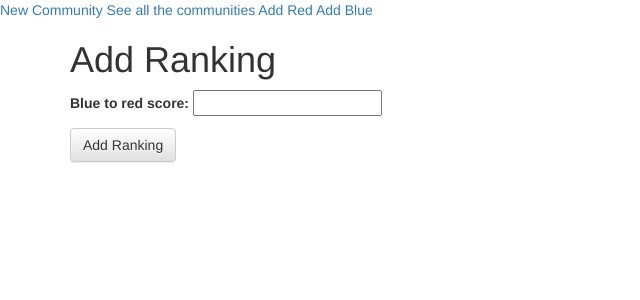
After one commit to lmarianarp19/myMatchingApp, a Django app: page /new_ranking/8/8/ in a window 1280 px wide. The commit adds this page. Shown: the top 300 px of the page, without its empty margins (0-640 px from the left). Run offline with Django 3.2, Linux system fonts and the light colour scheme; some libraries are stand-ins or nearby versions.

Commit message:
Blue can add ranking for red

```diff
--- a/myMatchingApp/match/forms.py
+++ b/myMatchingApp/match/forms.py
@@ -1,6 +1,6 @@
 from django import forms
 
-from .models import Community, Blue, Red
+from .models import Community, Blue, Red, Ranking
 
 from django.core.exceptions import ValidationError
 
@@ -30,6 +30,15 @@ class BlueForm(forms.ModelForm):
         fields = ('name', 'community')
         # exclude = ('Pairing',)
 
+
+class RankingBlueForm(forms.ModelForm):
+    class Meta:
+        model = Ranking
+        fields = ['blue_to_red_score']
+    # blue_to_red_score = forms.IntegerField()
+    # blue = forms.IntegerField(widget=forms.HiddenInput())
+    # red = forms.IntegerField(widget=forms.HiddenInput())
+    # TODO tal vez poner el clean
 # class BlueForm(forms.Form):
 #
 #     # class Meta:
--- a/myMatchingApp/match/models.py
+++ b/myMatchingApp/match/models.py
@@ -34,10 +34,10 @@ class Blue(models.Model):
         return self.name
 
 class Ranking(models.Model):
-    red_score = models.IntegerField()
-    blue_score = models.IntegerField()
+    red_to_blue_score = models.IntegerField(null=True)
+    blue_to_red_score = models.IntegerField(null=True)
     red = models.ForeignKey('Red', on_delete=models.CASCADE)
-    blue = models.ForeignKey('Blue', on_delete=models.CASCADE)
+    blue = models.ForeignKey('Blue', on_delete=models.CASCADE )
 
 class Pairing(models.Model):
     matching = models.ForeignKey('Matching', on_delete=models.CASCADE)
--- a/myMatchingApp/match/templates/match/blue_details.html
+++ b/myMatchingApp/match/templates/match/blue_details.html
@@ -6,7 +6,7 @@
   <ul>
     <p> This are the red elements in {{community}}</p>
     {% for red in reds %}
-    <li>{{red}}</li>
+    <li><a href="{% url 'new_ranking_blue' blue_id red.pk%}" ><span> {{red}} </span></a></li>
     {% endfor %}
   </ul>
   {% endblock %}
--- /dev/null
+++ b/myMatchingApp/match/templates/match/new_ranking_blue.html
@@ -0,0 +1,9 @@
+{% extends 'match/base.html' %}
+
+{% block content %}
+    <h1>Add Ranking</h1>
+    <form method="POST" class="post-form">{% csrf_token %}
+        {{ form.as_p }}
+        <button type="submit" class="save btn btn-default">Add Ranking</button>
+    </form>
+{% endblock %}
--- a/myMatchingApp/match/urls.py
+++ b/myMatchingApp/match/urls.py
@@ -15,4 +15,6 @@ urlpatterns = [
     path('community/<int:pk>/', views.community_details, name='community_details'),
     path('blue/<int:pk>/', views.blue_details, name='blue_details'),
     path('red/<int:pk>/', views.red_details, name='red_details'),
+    path('new_ranking/<int:blue_id>/<int:red_id>/', views.new_ranking_blue, name='new_ranking_blue'),
+
 ]
--- a/myMatchingApp/match/views.py
+++ b/myMatchingApp/match/views.py
@@ -1,7 +1,7 @@
 from django.shortcuts import render, get_object_or_404
 from django.http import HttpResponse
-from .models import Community, Red, Blue
-from .forms import CommunityForm, RedForm, BlueForm
+from .models import Community, Red, Blue, Ranking
+from .forms import CommunityForm, RedForm, BlueForm, RankingBlueForm
 from django.shortcuts import redirect
 from django.views.generic.edit import CreateView, UpdateView, DeleteView
 from django.urls import reverse_lazy
@@ -56,10 +56,6 @@ def new_blue(request):
         if form.is_valid():
             community = form.cleaned_data['community']
             blues = Blue.objects.filter(community = community)
-            # print('este es el numero de blues')
-            # print(blues.count() )
-            # print(isinstance(blues.count, int))
-
             if blues.count() >= community.number_couples:
                 raise ValidationError('There is no more space for blue in this community')
 
@@ -116,13 +112,77 @@ def blue_details(request, pk):
     blue = get_object_or_404(Blue, pk=pk)
     community = blue.community
     reds = Red.objects.filter(community = community)
-    return render(request, 'match/blue_details.html', {'community': community, 'blue': blue, 'reds': reds})
+    return render(request, 'match/blue_details.html', {'community': community, 'blue': blue, 'reds': reds, 'blue_id': pk})
 
 def red_details(request, pk):
     red = get_object_or_404(Red, pk=pk)
     community = red.community
+    # TODO sera qut tengo que cmabiar esto? es blues con red
     blues = Red.objects.filter(community = community)
     return render(request, 'match/red_details.html', {'community': community, 'blues': blues, 'red': red})
+
+def new_ranking_blue(request, red_id, blue_id):
+    blue_id = int(blue_id)
+    red_id = int(red_id)
+    # check if i have the ranking with this red and blue
+    #  if not create the new one
+    # TODO ver como hacer este filter
+    # ranking = Ranking.objects.filter(blue_id  = blue_id, red_id = red_id)
+    # print("this is the ranking")
+    # print(ranking)
+    if request.method == "POST":
+        # if ranking:
+        #     form: RankingBlueForm(request.POST, instance = ranking)
+        # else:
+        print('outside the if')
+        form = RankingBlueForm(request.POST)
+        if form.is_valid():
+            ranking = form.save(commit=False)
+            print("this is blue id")
+            print(blue_id)
+
+            blue = Blue.objects.get(pk = blue_id)
+
+            red = Red.objects.get(pk = red_id)
+            ranking.blue = blue
+            ranking.red = red
+
+            ranking.save()
+            return redirect('home')
+    else:
+        form = RankingBlueForm()
+    return render(request, 'match/new_ranking_blue.html', {'form': form})
+
+def ranking_list(request):
+    communities = Community.objects.all()
+    return render(request, 'match/community_list.html', {'communities': communities})
+        # community = Community.objects.filter(community = form.community)
+        # community = form.community
+        #reds = Red.objects.filter(community = community)
+        # blues = Blue.objects.filter(community = community)
+        # if len(blues) >= community.number_couples:
+            # raise ValidationError('There is no space for more blue members in this community')
+
+    #     if form.is_valid():
+    #         ranking = form.save(commit=False)
+    #         ranking.save()
+    #         return redirect('home')
+    # else:
+    #     form = RankingForm()
+    # return render(request, 'match/new_ranking.html', {'form': form})
+
+
+
+
+
+
+
+
+
+
+
+
+
 
 
 
```
Also changed, not shown: myMatchingApp/db.sqlite3, myMatchingApp/match/migrations/0006_auto_20180111_0431.py (added), myMatchingApp/match/migrations/0007_auto_20180112_0325.py (added).
